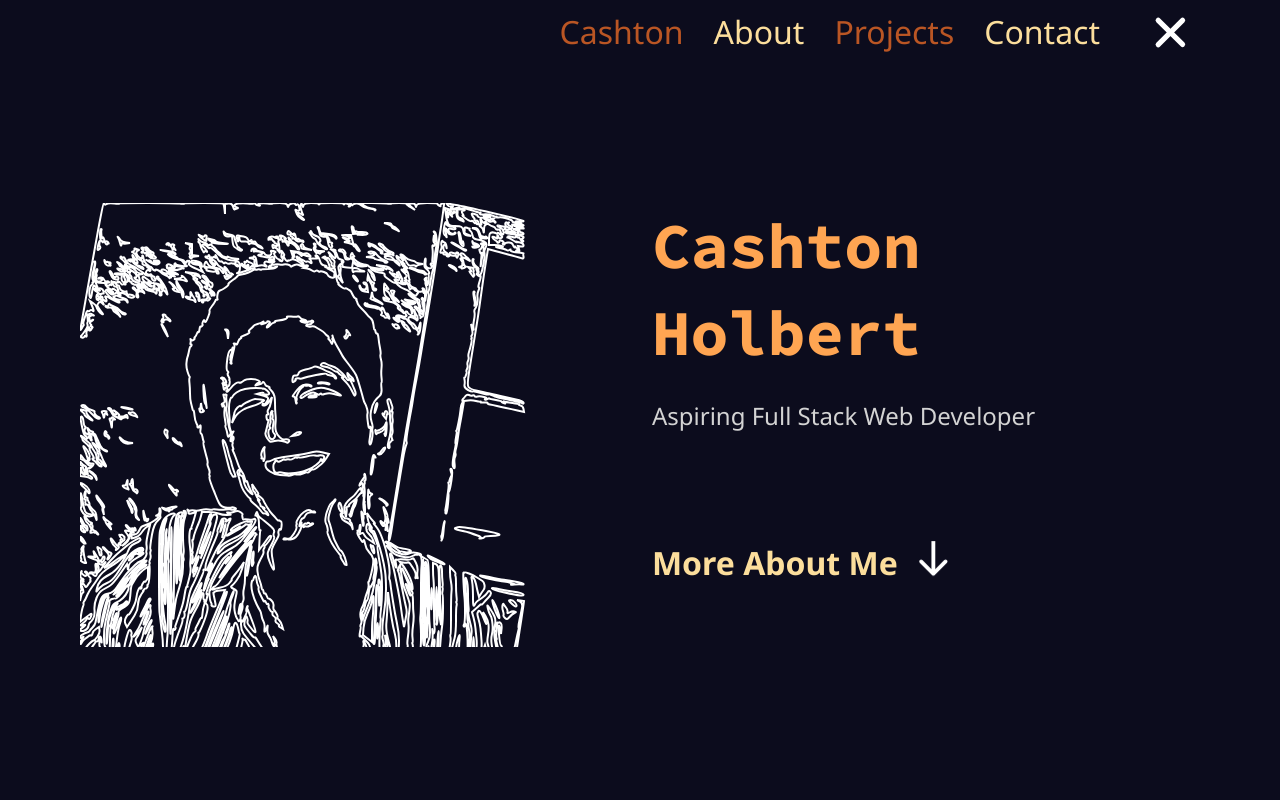
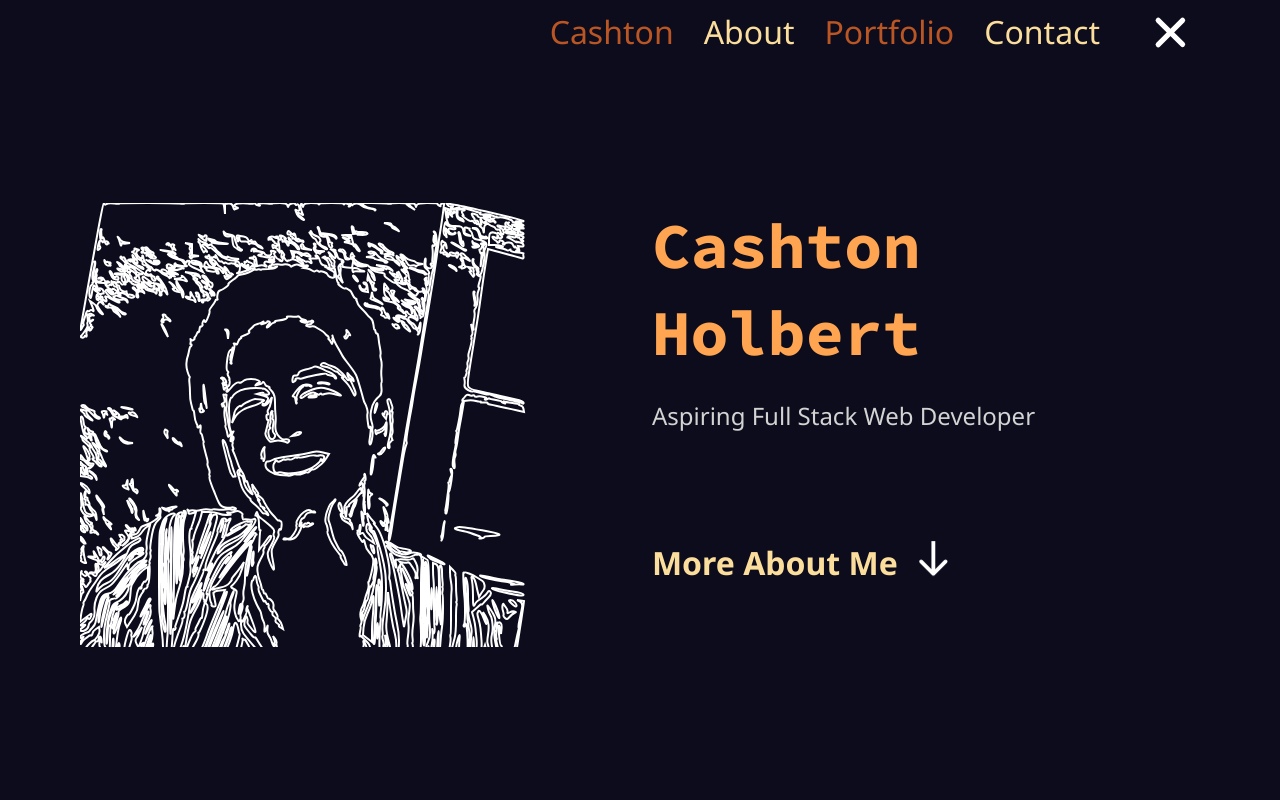
Before and after one commit to cashholb/personal-portfolio-website, a React (Vite) app: page / in a window 1280 px wide. Shown: the top 800 px of the page. Built offline with nearby package versions, Linux system fonts and the light colour scheme.

Commit message:
fixed navbar menu bug to no longer be clickable when closed

```diff
--- a/src/components/hero/heroImage/StencilAnimation/AnimatHeadshot.jsx
+++ b/src/components/hero/heroImage/StencilAnimation/AnimatHeadshot.jsx
@@ -2,7 +2,7 @@ import PropTypes from 'prop-types';
 import { useEffect } from 'react';
 import {motion, useAnimation} from 'framer-motion';
 
-function AnimateHeadShot({ delay = 7 }) {
+function AnimateHeadShot({ delay = 3 }) {
 
 
   const controls = useAnimation();
@@ -17,7 +17,7 @@ function AnimateHeadShot({ delay = 7 }) {
     },
     visible: {
       opacity: 1,
-      transition: {delay: 3}
+      transition: {delay: delay}
     },
     exit: {
       opacity: 0,
--- a/src/components/navbar/Navbar.jsx
+++ b/src/components/navbar/Navbar.jsx
@@ -1,5 +1,5 @@
 import './navbar.scss';
-import { useState } from "react";
+import { useState, useEffect } from "react";
 import { motion, useScroll, useMotionValueEvent } from "framer-motion";
 
 import ToggleMenuButton from './toggleMenuButton/ToggleMenuButton';
@@ -11,12 +11,24 @@ function Navbar() {
 
   const {scrollY} = useScroll({});
   useMotionValueEvent(scrollY, "change", (latest) => {
-    if(latest > 2) {
+    if (latest > 2) {
       setOpen(false);
-    }else{
+    } else {
       setOpen(true);
     }
   });
+
+  useEffect(()=> {
+    if(open){
+      document.querySelectorAll('.menu-link').forEach((link) => {
+        link.classList.remove('inactive-link')
+      })
+    }else{
+      document.querySelectorAll('.menu-link').forEach((link) => {
+        link.classList.add('inactive-link')
+      })
+    }
+  }, [open])
 
   return (
       <motion.div className='navbar' animate={ open ? 'open' : 'closed' }>
@@ -24,7 +36,6 @@ function Navbar() {
         <ToggleMenuButton setOpen={setOpen}></ToggleMenuButton>
       </motion.div>
   )
-
 }
 
 
--- a/src/components/navbar/menuLinks/MenuLinks.jsx
+++ b/src/components/navbar/menuLinks/MenuLinks.jsx
@@ -1,11 +1,12 @@
 import { motion } from "framer-motion";
+import PropTypes from 'prop-types';
 
 function MenuLinks() {
 
   const items = [
     "Cashton",
     "About",
-    "Projects",
+    "Portfolio",
     "Contact"
   ];
 
@@ -32,7 +33,7 @@ function MenuLinks() {
     },
     closed: {
       x: 50,
-      opacity: 0
+      opacity: 0,
     },
   };
 
@@ -54,4 +55,8 @@ function MenuLinks() {
   )
 }
 
+MenuLinks.propTypes = {
+  isOpen: PropTypes.bool,
+}
+
 export default MenuLinks;
--- a/src/components/navbar/navbar.scss
+++ b/src/components/navbar/navbar.scss
@@ -44,6 +44,11 @@ button {
   -moz-appearance: none;
 }
 
+.inactive-link {
+  pointer-events: none;
+  cursor: default;
+}
+
 .Cashton-link {
   color: var(--red)
 }
@@ -52,7 +57,7 @@ button {
   color: var(--yellow)
 }
 
-.Projects-link {
+.Portfolio-link {
   color: var(--red)
 }
 
```
